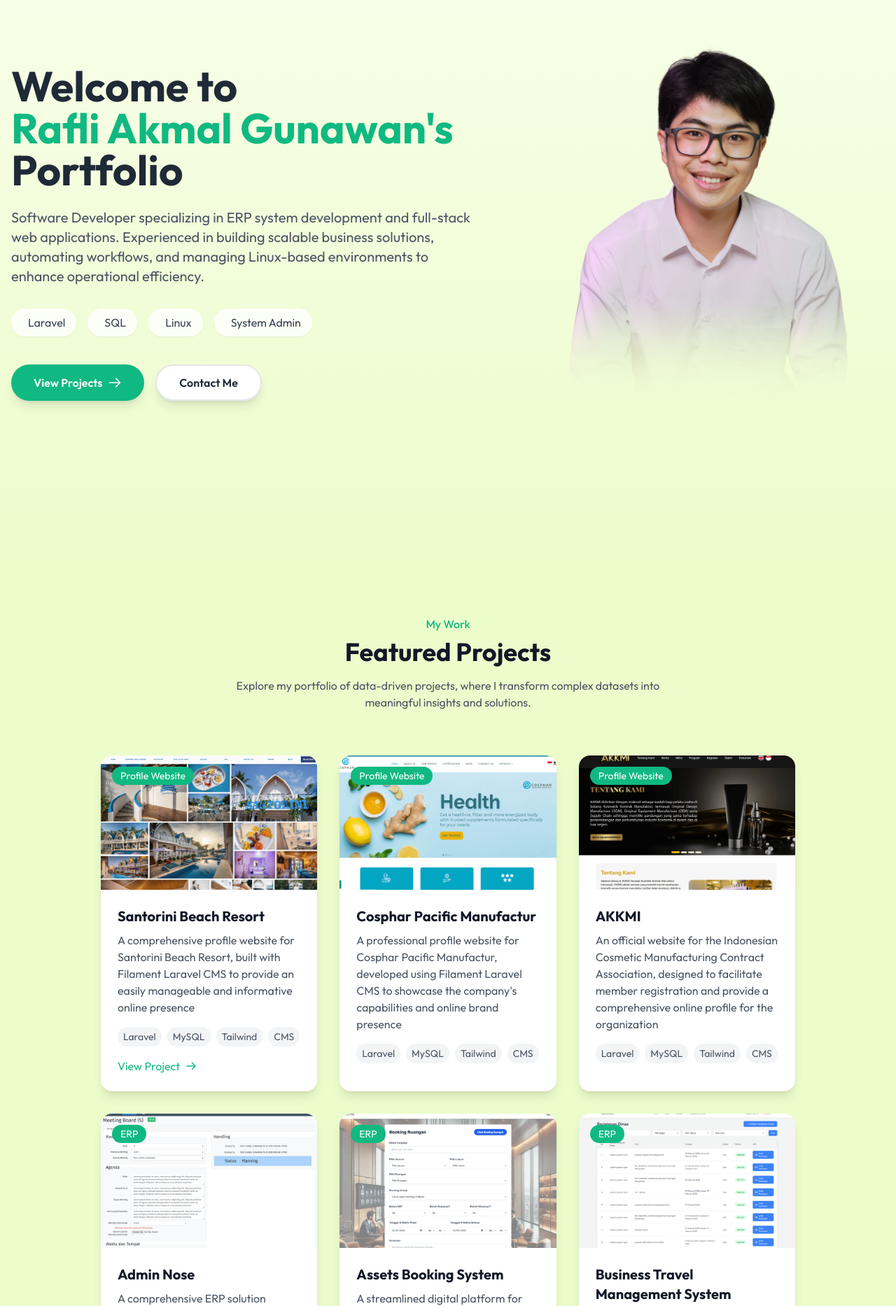
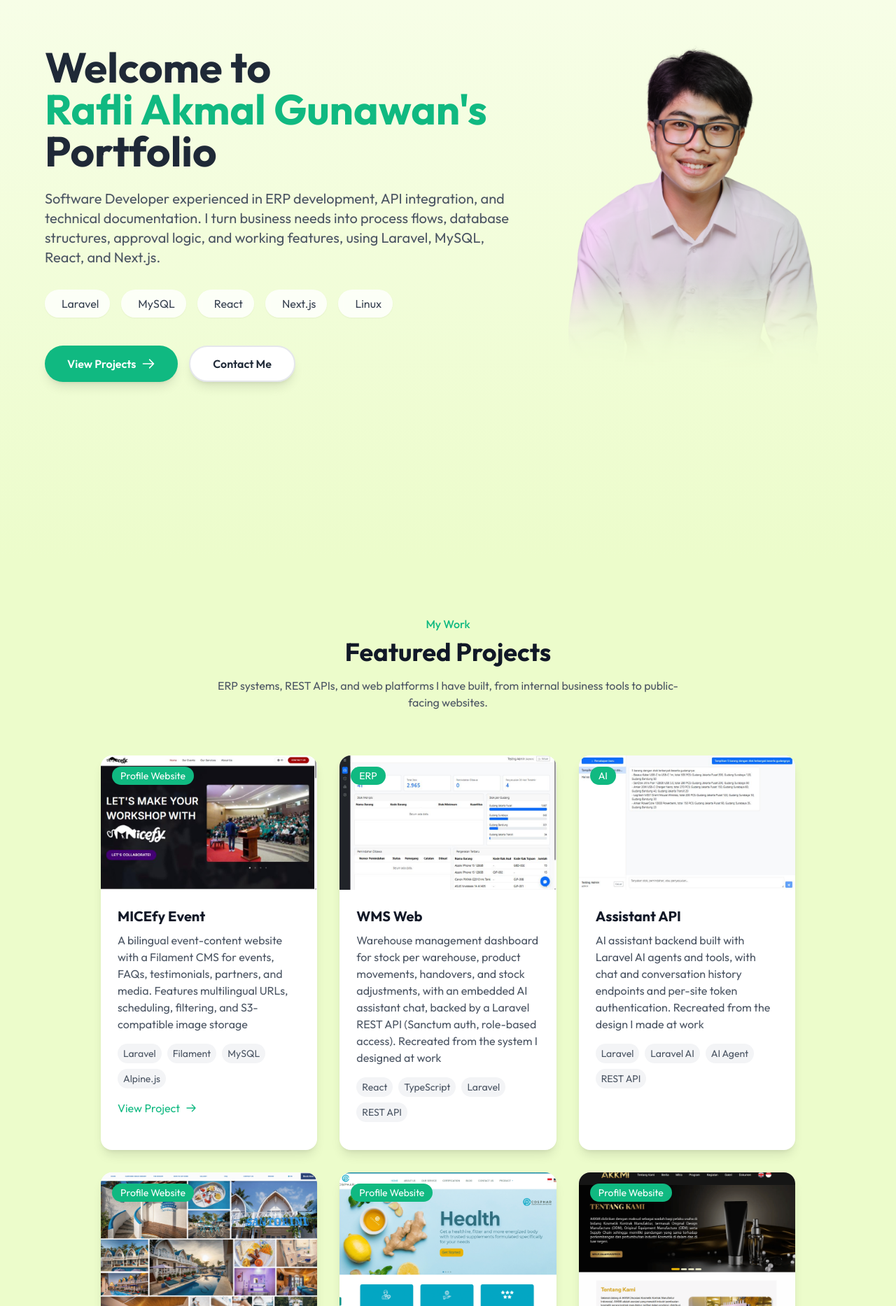
Before and after one commit to rafliakmalg/portfolio-rafli, a Laravel app: page / in a window 1280 px wide. Shown: the part 73-1940 px from the top of the page at 70% size. Run offline with Laravel 12, Linux system fonts and the light colour scheme; style sheets or scripts are compiled from the project's sources.

Commit message:
Update portfolio from latest CV: hero, experience, and new projects
Co-Authored-By: Claude Sonnet 5.5 <noreply@anthropic.com>

```diff
--- a/app/View/Components/Project.php
+++ b/app/View/Components/Project.php
@@ -15,6 +15,30 @@ class Project extends Component
     public function __construct()
     {
         $this->projects = $projects = [
+            [
+                "category" => "Profile Website",
+                "title" => "MICEfy Event",
+                "description" => "A bilingual event-content website with a Filament CMS for events, FAQs, testimonials, partners, and media. Features multilingual URLs, scheduling, filtering, and S3-compatible image storage",
+                "image" => "img/projects/micefy.jpg",
+                "tags" => ["Laravel", "Filament", "MySQL", "Alpine.js"],
+                "link" => "https://micefyevent.com/"
+            ],
+            [
+                "category" => "ERP",
+                "title" => "WMS Web",
+                "description" => "Warehouse management dashboard for stock per warehouse, product movements, handovers, and stock adjustments, with an embedded AI assistant chat, backed by a Laravel REST API (Sanctum auth, role-based access). Recreated from the system I designed at work",
+                "image" => "img/projects/wms-web.jpg",
+                "tags" => ["React", "TypeScript", "Laravel", "REST API"],
+                "link" => ""
+            ],
+            [
+                "category" => "AI",
+                "title" => "Assistant API",
+                "description" => "AI assistant backend built with Laravel AI agents and tools, with chat and conversation history endpoints and per-site token authentication. Recreated from the design I made at work",
+                "image" => "img/projects/assistant.jpg",
+                "tags" => ["Laravel", "Laravel AI", "AI Agent", "REST API"],
+                "link" => ""
+            ],
             [
                 "category" => "Profile Website",
                 "title" => "Santorini Beach Resort",
--- a/resources/views/components/education-experience.blade.php
+++ b/resources/views/components/education-experience.blade.php
@@ -22,9 +22,9 @@
                         <!-- Education Item 1 -->
                         <div class="relative flex">
                             <div class="ml-6">
-                                <p class="text-gray-500 text-sm">2020-2024</p>
+                                <p class="text-gray-500 text-sm">Aug 2020 - Jul 2024</p>
                                 <h4 class="text-xl font-bold text-gray-900 mt-1">Universitas Negeri Jakarta</h4>
-                                <p class="text-gray-600 mt-1">Ilmu Komputer</p>
+                                <p class="text-gray-600 mt-1">Ilmu Komputer, GPA 3.68/4.00</p>
                             </div>
                         </div>
                         <!-- Education Item 2 -->
@@ -61,28 +61,28 @@
                     <!-- Vertical line -->
                     <div class="absolute left-3 top-0 h-full border-l-2 border-emerald-500"></div>
                     <div class="space-y-8">
-                        <!-- Work Item 1 -->
+                        <!-- Work Item -->
                         <div class="relative flex">
                             <div class="ml-6">
-                                <p class="text-gray-500 text-sm">2024-Present</p>
-                                <h4 class="text-xl font-bold text-gray-900 mt-1">IT Programmer / Software Engineer</h4>
-                                <p class="text-gray-600 mt-1">PT Nose Herbal Indo</p>
+                                <p class="text-gray-500 text-sm">Nov 2025 - Nov 2026</p>
+                                <h4 class="text-xl font-bold text-gray-900 mt-1">Software Developer</h4>
+                                <p class="text-gray-600 mt-1">PT Unggul Mitra Solusi</p>
                             </div>
                         </div>
-                        <!-- Work Item 2 -->
+                        <!-- Work Item -->
                         <div class="relative flex">
                             <div class="ml-6">
-                                <p class="text-gray-500 text-sm">2024</p>
-                                <h4 class="text-xl font-bold text-gray-900 mt-1">Software Developer</h4>
-                                <p class="text-gray-600 mt-1">Human Initiative</p>
+                                <p class="text-gray-500 text-sm">Aug 2024 - Nov 2025</p>
+                                <h4 class="text-xl font-bold text-gray-900 mt-1">Software Developer | IT Staff</h4>
+                                <p class="text-gray-600 mt-1">PT Nose Herbalindo</p>
                             </div>
                         </div>
-                        <!-- Work Item 3 -->
+                        <!-- Work Item -->
                         <div class="relative flex">
                             <div class="ml-6">
-                                <p class="text-gray-500 text-sm">2022-2024</p>
-                                <h4 class="text-xl font-bold text-gray-900 mt-1">Programmer</h4>
-                                <p class="text-gray-600 mt-1">Pustikom Universitas Negeri Jakarta</p>
+                                <p class="text-gray-500 text-sm">Feb 2022 - Jul 2024</p>
+                                <h4 class="text-xl font-bold text-gray-900 mt-1">Junior Software Developer</h4>
+                                <p class="text-gray-600 mt-1">Universitas Negeri Jakarta</p>
                             </div>
                         </div>
                     </div>
--- a/resources/views/components/hero.blade.php
+++ b/resources/views/components/hero.blade.php
@@ -1,12 +1,12 @@
 <!-- Hero Section -->
 <div id="about" class="relative bg-gradient-to-b from-lime-50 to-lime-100 pt-16 overflow-hidden min-h-screen">
     <!-- Flex Container for Desktop Layout -->
-    <div class="container mx-auto px-4 flex flex-col md:flex-row items-center justify-between max-w-screen-xl">
+    <div class="container mx-auto px-6 md:px-10 lg:px-16 flex flex-col md:flex-row items-center justify-between gap-8 max-w-screen-xl">
         <!-- Main Content Container -->
         <div
             class="w-full md:w-3/5 mb-10 md:mb-0 animate-on-scroll opacity-0 transform translate-y-10 transition-all duration-700 ease-out relative z-10">
             <!-- Heading -->
-            <h1 class="text-4xl md:text-6xl font-bold text-gray-800 mb-6 leading-tight text-center md:text-left">
+            <h1 class="text-4xl md:text-5xl lg:text-6xl font-bold text-gray-800 mb-6 leading-tight text-center md:text-left">
                 <span class="block">Welcome to</span>
                 <span class="block text-emerald-500">Rafli Akmal Gunawan's</span>
                 <span class="block">Portfolio</span>
@@ -14,7 +14,7 @@
 
             <!-- Subheading -->
             <p class="text-lg md:text-xl text-gray-600 max-w-2xl mb-8 leading-relaxed text-center md:text-left mx-auto md:mx-0">
-                Software Developer specializing in ERP system development and full-stack web applications. Experienced in building scalable business solutions, automating workflows, and managing Linux-based environments to enhance operational efficiency.
+                Software Developer experienced in ERP development, API integration, and technical documentation. I turn business needs into process flows, database structures, approval logic, and working features, using Laravel, MySQL, React, and Next.js.
             </p>
 
             <div class="flex flex-wrap justify-center md:justify-start gap-4 mb-10">
@@ -24,17 +24,22 @@
                 </div>
                 <div class="flex items-center gap-2 px-4 py-2 bg-white/80 backdrop-blur-sm rounded-full shadow-sm">
                     <i class="fa-solid fa-database text-emerald-500"></i>
-                    <span class="text-gray-700">SQL</span>
+                    <span class="text-gray-700">MySQL</span>
+                </div>
+                <div class="flex items-center gap-2 px-4 py-2 bg-white/80 backdrop-blur-sm rounded-full shadow-sm">
+                    <i class="fa-brands fa-react text-emerald-500"></i>
+                    <span class="text-gray-700">React</span>
+                </div>
+                <div class="flex items-center gap-2 px-4 py-2 bg-white/80 backdrop-blur-sm rounded-full shadow-sm">
+                    <i class="fa-solid fa-code text-emerald-500"></i>
+                    <span class="text-gray-700">Next.js</span>
                 </div>
                 <div class="flex items-center gap-2 px-4 py-2 bg-white/80 backdrop-blur-sm rounded-full shadow-sm">
                     <i class="fa-brands fa-linux text-emerald-500"></i>
                     <span class="text-gray-700">Linux</span>
                 </div>
-                <div class="flex items-center gap-2 px-4 py-2 bg-white/80 backdrop-blur-sm rounded-full shadow-sm">
-                    <i class="fa-solid fa-server text-emerald-500"></i>
-                    <span class="text-gray-700">System Admin</span>
-                </div>
             </div>
+
 
             <!-- CTA Buttons -->
             <div class="flex flex-wrap justify-center md:justify-start gap-4">
--- a/resources/views/components/project.blade.php
+++ b/resources/views/components/project.blade.php
@@ -6,8 +6,8 @@
             <span class="text-emerald-500 font-medium">My Work</span>
             <h2 class="text-3xl md:text-4xl font-bold text-gray-900 mt-2">Featured Projects</h2>
             <p class="text-gray-600 mt-4 max-w-2xl mx-auto">
-                Explore my portfolio of data-driven projects, where I transform complex datasets into meaningful
-                insights and solutions.
+                ERP systems, REST APIs, and web platforms I have built, from internal business tools to
+                public-facing websites.
             </p>
         </div>
 
@@ -19,8 +19,14 @@
                     class="bg-white rounded-2xl shadow-lg overflow-hidden hover:shadow-xl transition-all duration-500 opacity-0 project-animate"
                     data-animation="fade-up" data-delay="{{ $index * 200 }}">
                     <div class="relative group">
-                        <img src="{{ asset($project['image']) }}" alt="{{ $project['title'] }}"
-                            class="w-full h-48 object-cover transition-transform duration-500 group-hover:scale-105" />
+                        @if ($project['image'])
+                            <img src="{{ asset($project['image']) }}" alt="{{ $project['title'] }}"
+                                class="w-full h-48 object-cover transition-transform duration-500 group-hover:scale-105" />
+                        @else
+                            <div class="w-full h-48 bg-gradient-to-br from-emerald-400 to-lime-300 flex items-center justify-center">
+                                <span class="text-white text-2xl font-bold px-4 text-center">{{ $project['title'] }}</span>
+                            </div>
+                        @endif
                         <div class="absolute top-4 left-4">
                             <span
                                 class="px-3 py-1 bg-emerald-500 text-white text-sm rounded-full">{{ $project['category'] }}</span>
```
Also changed, not shown: public/img/projects/assistant.jpg (added), public/img/projects/micefy.jpg (added), public/img/projects/wms-web.jpg (added).
